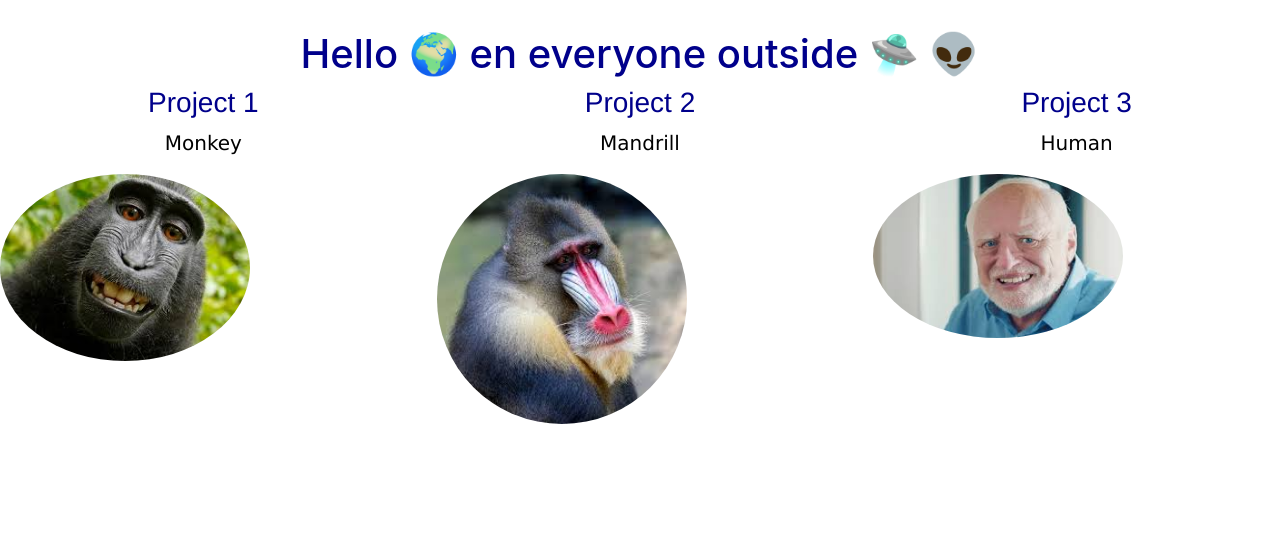
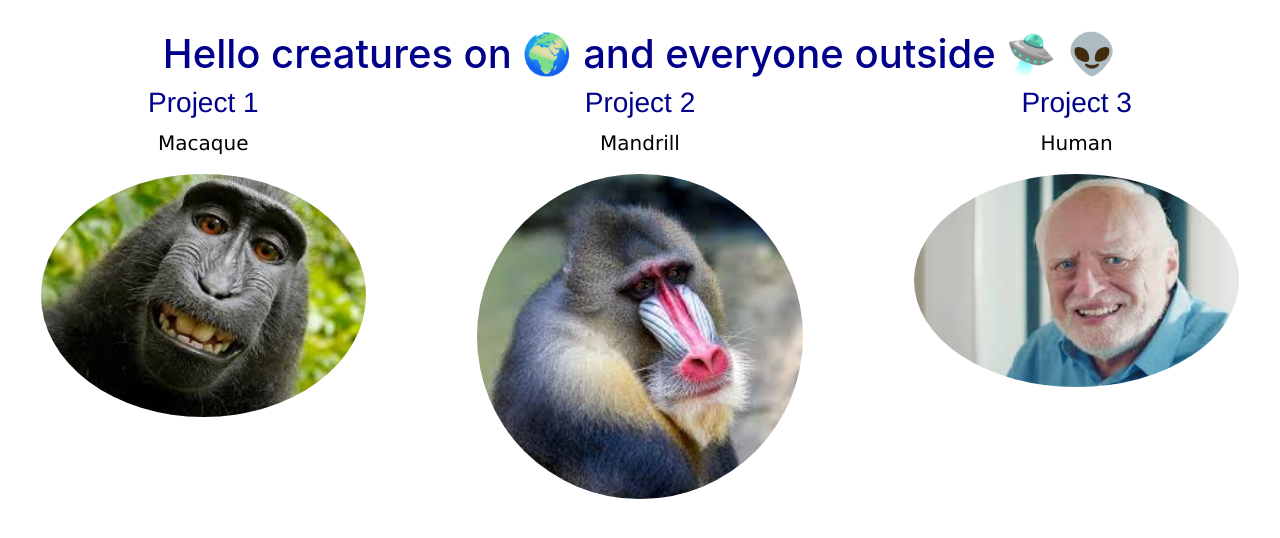
Before and after one commit to MatthijsMondriaan/MatthijsMondriaan.github.io, a plain HTML site: page index.html in a window 1280 px wide. Shown: the part 232-770 px from the top of the page. Drawn offline with nearby package versions, Linux system fonts and the light colour scheme.

Commit message:
Some changes

```diff
--- a/index.html
+++ b/index.html
@@ -18,12 +18,12 @@
   </div>
 
   <div class="container">
-        <h1>Hello 🌍 en everyone outside 🛸 👽</h1>
+        <h1>Hello creatures on 🌍 and everyone outside 🛸 👽</h1>
     </div>
     <div class="row">
       <div class="col-sm-4">
         <h3>Project 1</h3>
-        <p class="centeredParagraph">Monkey</p>
+        <p class="centeredParagraph">Macaque</p>
         <img src="images/moeder.jpg" alt="Moeder" class="rounded-circle" width="250" height="auto">
       </div>
       <div class="col-sm-4">
--- a/style.css
+++ b/style.css
@@ -29,6 +29,13 @@ p {
   font-size: 20px;
 }
 
+img {
+  display: block;
+  margin-left: auto;
+  margin-right: auto;
+  width: 80%;
+}
+
 .centeredParagraph {
     text-align: center;
 }
```
